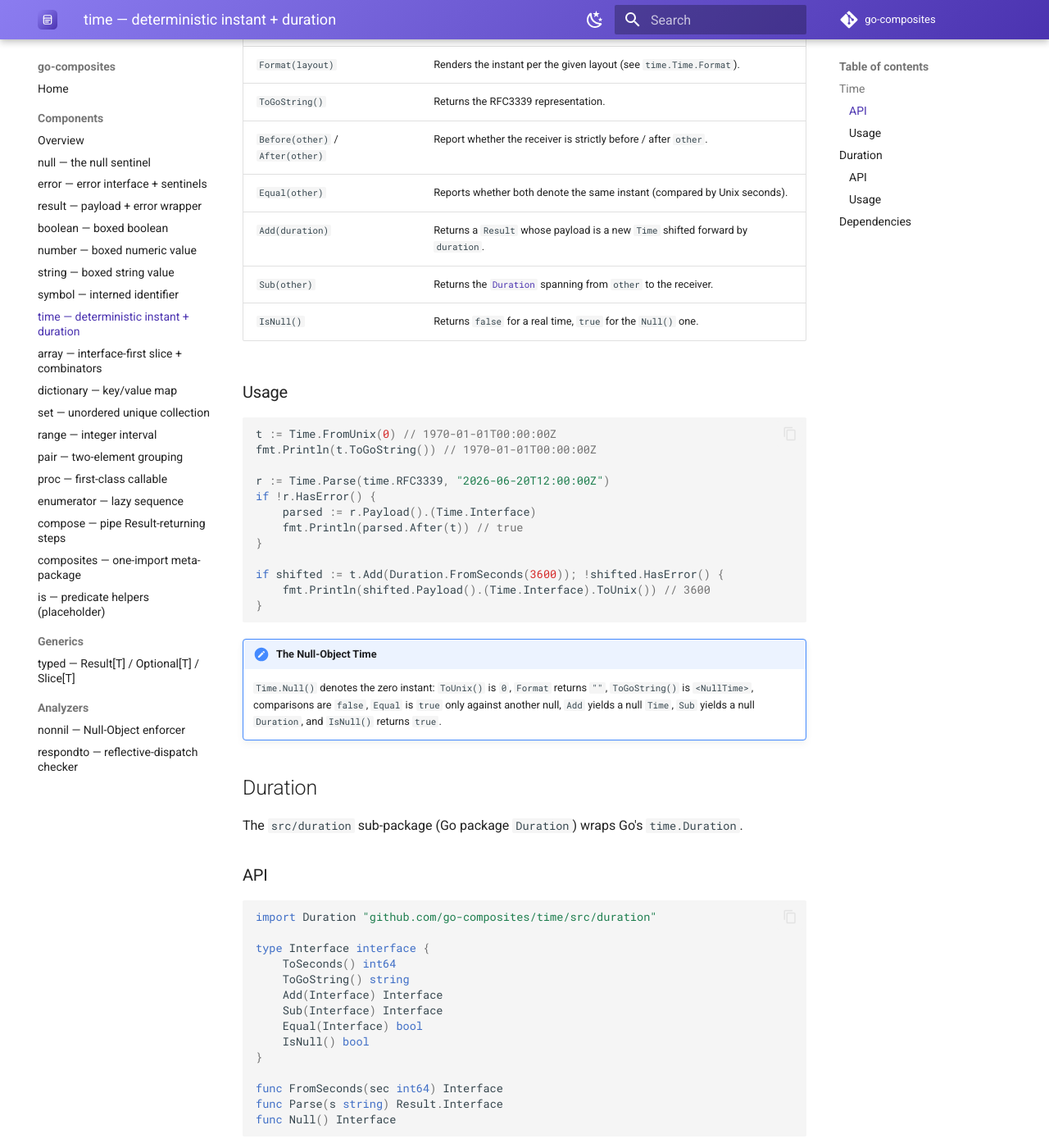
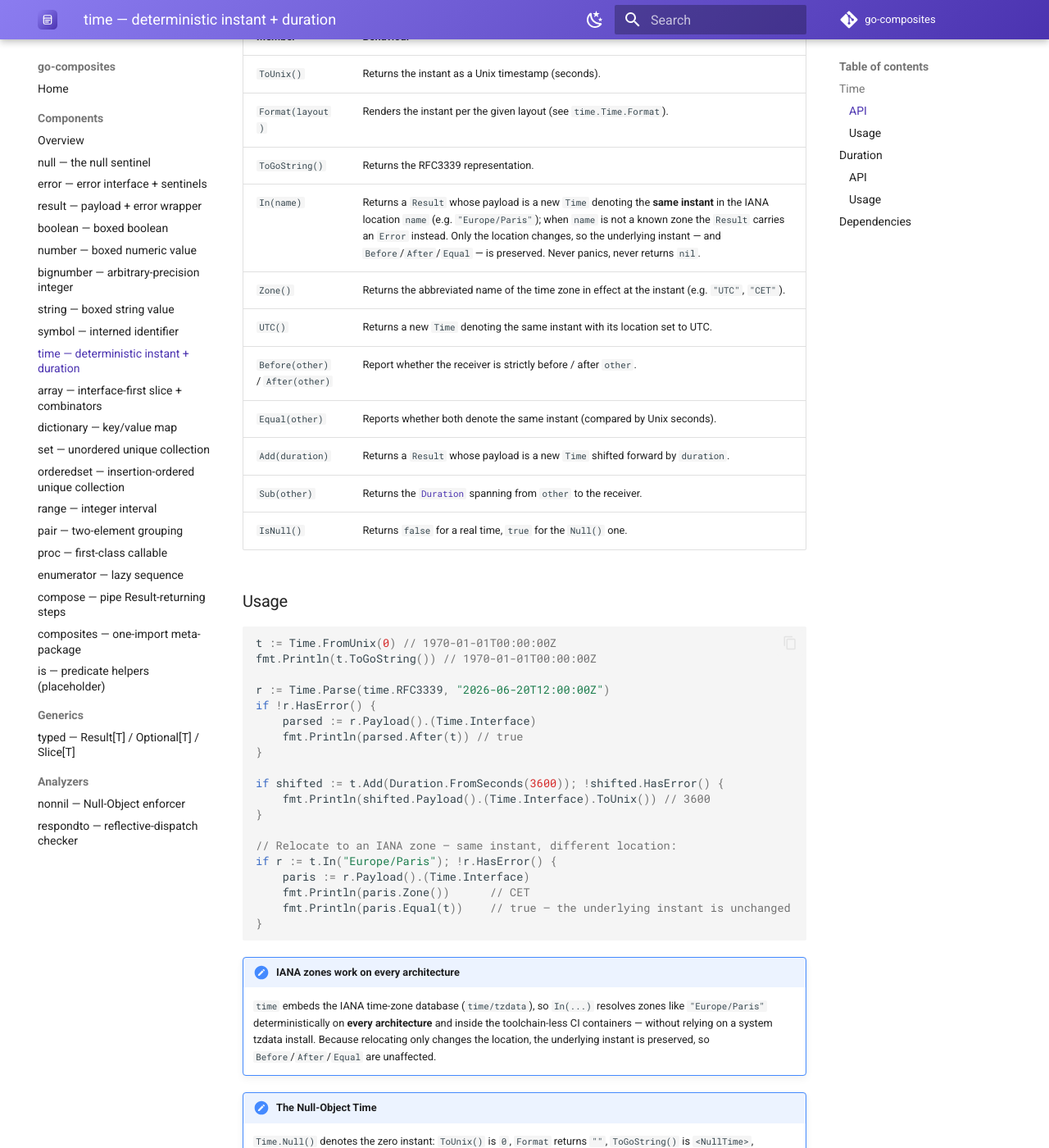
Before and after one commit to go-composites/docs, an MkDocs documentation site: the page built from docs/components/time.md, in a window 1280 px wide and 1400 px high, scrolled down 1099 px. Shown: the whole window at 82% size. Built offline with MkDocs 1.6.1 and Material for MkDocs 9.7.7, drawn with Linux system fonts in a browser that asks for light colours; the version menu is left out; some of the changed text lies outside the part shown.

Commit message:
Document bignumber and orderedset, add IANA zones to time
Add component pages for the new bignumber (arbitrary-precision integer
over math/big.Int) and orderedset (insertion-ordered sibling of set)
composites, and extend the time page with the new IANA time-zone API
(In/Zone/UTC, embedded tzdata). Wire all three into the nav, the homepage
Components table, and the components overview grids so --strict passes.

Co-Authored-By: Claude Opus 4.8 <noreply@anthropic.com>

````diff
--- a/docs/components/time.md
+++ b/docs/components/time.md
@@ -24,6 +24,9 @@ type Interface interface {
     ToUnix() int64
     Format(layout string) string
     ToGoString() string
+    In(name string) Result.Interface
+    Zone() string
+    UTC() Interface
     Before(Interface) bool
     After(Interface) bool
     Equal(Interface) bool
@@ -48,6 +51,9 @@ func Null() Interface
 | `ToUnix()` | Returns the instant as a Unix timestamp (seconds). |
 | `Format(layout)` | Renders the instant per the given layout (see `time.Time.Format`). |
 | `ToGoString()` | Returns the RFC3339 representation. |
+| `In(name)` | Returns a `Result` whose payload is a new `Time` denoting the **same instant** in the IANA location `name` (e.g. `"Europe/Paris"`); when `name` is not a known zone the `Result` carries an `Error` instead. Only the location changes, so the underlying instant — and `Before`/`After`/`Equal` — is preserved. Never panics, never returns `nil`. |
+| `Zone()` | Returns the abbreviated name of the time zone in effect at the instant (e.g. `"UTC"`, `"CET"`). |
+| `UTC()` | Returns a new `Time` denoting the same instant with its location set to UTC. |
 | `Before(other)` / `After(other)` | Report whether the receiver is strictly before / after `other`. |
 | `Equal(other)` | Reports whether both denote the same instant (compared by Unix seconds). |
 | `Add(duration)` | Returns a `Result` whose payload is a new `Time` shifted forward by `duration`. |
@@ -69,13 +75,29 @@ if !r.HasError() {
 if shifted := t.Add(Duration.FromSeconds(3600)); !shifted.HasError() {
     fmt.Println(shifted.Payload().(Time.Interface).ToUnix()) // 3600
 }
+
+// Relocate to an IANA zone — same instant, different location:
+if r := t.In("Europe/Paris"); !r.HasError() {
+    paris := r.Payload().(Time.Interface)
+    fmt.Println(paris.Zone())      // CET
+    fmt.Println(paris.Equal(t))    // true — the underlying instant is unchanged
+}
 ```
+
+!!! note "IANA zones work on every architecture"
+    `time` embeds the IANA time-zone database (`time/tzdata`), so `In(...)`
+    resolves zones like `"Europe/Paris"` deterministically on **every
+    architecture** and inside the toolchain-less CI containers — without relying
+    on a system tzdata install. Because relocating only changes the location, the
+    underlying instant is preserved, so `Before`/`After`/`Equal` are unaffected.
 
 !!! note "The Null-Object Time"
     `Time.Null()` denotes the zero instant: `ToUnix()` is `0`, `Format` returns
-    `""`, `ToGoString()` is `<NullTime>`, comparisons are `false`, `Equal` is
-    `true` only against another null, `Add` yields a null `Time`, `Sub` yields a
-    null `Duration`, and `IsNull()` returns `true`.
+    `""`, `ToGoString()` is `<NullTime>`, `In(...)` carries an
+    `Error.New("cannot relocate a null Time")`, `Zone()` is `""`, `UTC()` yields
+    another null `Time`, comparisons are `false`, `Equal` is `true` only against
+    another null, `Add` yields a null `Time`, `Sub` yields a null `Duration`, and
+    `IsNull()` returns `true`.
 
 ## Duration
 
--- a/mkdocs.yml
+++ b/mkdocs.yml
@@ -44,12 +44,14 @@ nav:
       - "result — payload + error wrapper": components/result.md
       - "boolean — boxed boolean": components/boolean.md
       - "number — boxed numeric value": components/number.md
+      - "bignumber — arbitrary-precision integer": components/bignumber.md
       - "string — boxed string value": components/string.md
       - "symbol — interned identifier": components/symbol.md
       - "time — deterministic instant + duration": components/time.md
       - "array — interface-first slice + combinators": components/array.md
       - "dictionary — key/value map": components/dictionary.md
       - "set — unordered unique collection": components/set.md
+      - "orderedset — insertion-ordered unique collection": components/orderedset.md
       - "range — integer interval": components/range.md
       - "pair — two-element grouping": components/pair.md
       - "proc — first-class callable": components/proc.md
````
Also changed, not shown: docs/components/bignumber.md (added, +94 -0 lines), docs/components/index.md (+10 -0 lines), docs/components/orderedset.md (added, +87 -0 lines), docs/index.md (+3 -1 lines).
